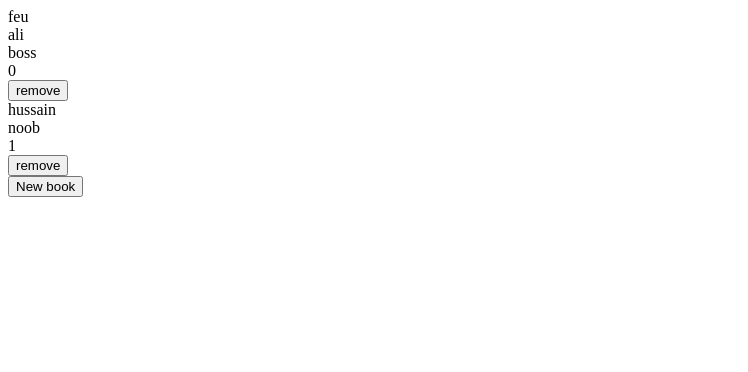
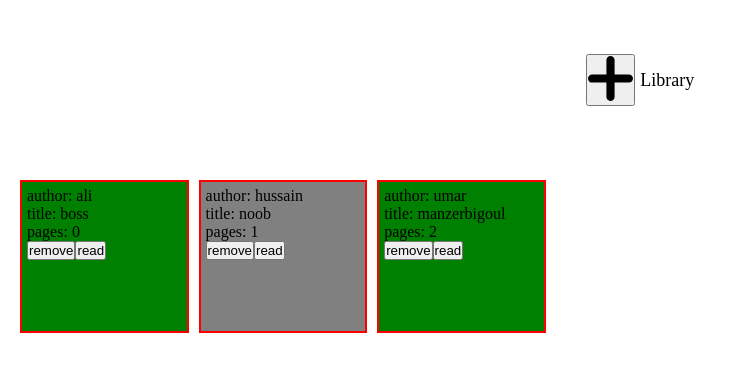
Before and after one commit to bewareofme/Library, a plain HTML site: page index.html in a window 1280 px wide. Shown: the whole page, without its empty margins (0-748 px from the left). Drawn offline with Linux system fonts and the light colour scheme.

Commit message:
Done with logic of adding and removing books

```diff
--- a/index.html
+++ b/index.html
@@ -9,7 +9,13 @@
     <title>Document</title>
 </head>
 <body>
-    <div class="display">feu</div>
-    <button class="newbook">New book</button>
+    <div class="container">
+        <div class="header">
+            <div class="header-button"><button class="add"><img src="plus-svgrepo-com.svg" alt="" style="background-repeat:no-repeat"></button></div>
+            <div class="text">Library</div>
+        </div>
+        <div class="main">
+        </div>
+    </div>
 </body>
 </html>
--- a/javascript.js
+++ b/javascript.js
@@ -1,6 +1,7 @@
 let myLibrary = [
-  {author:'ali',title:'boss', pages:'0',id:'0'},
-  {author:'hussain',title:'noob', pages:'1',id:'0'}
+  {author:'ali',title:'boss', pages:'0',id:'0',isread:1},
+  {author:'hussain',title:'noob', pages:'1',id:'0',isread:0},
+  {author:'umar',title:'manzerbigoul', pages:'2',id:'0',isread:1}
 ];
 const newbook=document.querySelector('.newbook');
 function Book(
@@ -16,23 +17,45 @@ function Book(
     this.isread=isread;
     this.id=id;
 }
+function aisread(book){
+  book.isread===0 ? book.isread=1:book.isread=0;
+}
 Book.prototype.Isread=function(){
-  this.isread===0 ? this.isread===1:this.isread===0;
+  this.isread===0 ? this.isread=1:this.isread=0;
 }
+
 
 function addBookToLibrary() {
   const newbook= new Book;
+  for(let i=0;i<4;i++){
+    if(i===0)newbook.author=prompt("Please enter author name", "none");
+    if(i===1)newbook.title=prompt("Please enter title name", "none");
+    if(i===2)newbook.pages=prompt("Please enter pages name", 0);
+    if(i===3)newbook.isread=prompt("Please enter  0 or 1 if read or not", 0);
+  }
   //take user input
   myLibrary.push(newbook);
 }
+const addbook=document.querySelector('.add');
+addbook.addEventListener('click', () =>{
+  addBookToLibrary();
+  displayBooks();}
+)
+
 function displayBook(book){
-  const display=document.querySelector('.display');
+  const main=document.querySelector('.main');
+  const display=document.createElement('div');
+  display.classList.add('card');
+  main.appendChild(display);
   const author=document.createElement('div');
-  author.textContent=book.author;
+  author.textContent=`author: ${book.author}`;
+  author.classList.add('author');
   const title=document.createElement('div');
-  title.textContent=book.title;
+  title.textContent=`title: ${book.title}`;
+  author.classList.add('title');
   const pages=document.createElement('div');
-  pages.textContent=book.pages;
+  pages.textContent=`pages: ${book.pages}`;
+  author.classList.add('pages');
   display.appendChild(author);
   display.appendChild(title);
   display.appendChild(pages);
@@ -42,10 +65,40 @@ function displayBook(book){
   remove.classList.add('remove');
   remove.textContent='remove';
   display.appendChild(remove);
+  remove.addEventListener('click',()=>{
+    let buttonid = remove.getAttribute("buttonid");
+    myLibrary.splice(buttonid,1)
+    displayBooks();
+    console.log(myLibrary)});
   //add read button
+  const read=document.createElement('button');
+  read.setAttribute("buttonid",`${book.id}`)
+  read.classList.add('read');
+  read.textContent='read';
+  display.appendChild(read);
+  read.addEventListener('click',()=>{
+    let buttonid = read.getAttribute("buttonid");
+    aisread(myLibrary[buttonid]);
+    if (book.isread){
+      display.classList.add('isread')
+    }
+    else{
+      display.classList.remove('isread')
+    }});
+    if (book.isread){
+      display.classList.add('isread')
+    }
+    else{
+      display.classList.remove('isread')
+    }
 
 }
 function displayBooks(){
+  const deletes=document.querySelectorAll('.card');
+  deletes.forEach((button) => {
+    button.remove();
+  })
+
   for(let i=0;i<myLibrary.length;i++){
     myLibrary[i].id=`${i}`;
     displayBook(myLibrary[i]);
@@ -53,10 +106,3 @@ function displayBooks(){
 }
 //newbook.addEventListener('click',form)//function form allows user input
 displayBooks();
-const removebuttons=document.querySelectorAll('.remove')
-removebuttons.forEach((button)=>
-button.addEventListener('click',()=>{
-let buttonid = button.getAttribute("buttonid");
-myLibrary.splice(buttonid,1)
-displayBooks();}
-))
--- a/style.css
+++ b/style.css
@@ -1,3 +1,35 @@
-/* .red{
-    background-color: red;
-} */
+*{
+    padding: 0;
+    margin:0;
+    box-sizing: border-box;
+}
+body{
+    height: 100vh;
+    width: 100vw;
+}
+.header{
+    display: flex;
+    height:20vh;
+    justify-content: center;
+    align-items: center;
+}
+.header .text{
+    margin-left:5px;
+    font-size: large;
+}
+.main{
+    display: grid;
+    grid-template-columns: repeat(auto-fill, minmax(150px, 1fr));
+    grid-template-rows: repeat(auto-fill, minmax(150px, 1fr));
+    margin:20px;
+    gap:10px;
+    height:80vh
+}
+.card{
+    padding:5px;
+    border:2px solid red;
+    background-color: grey;
+}
+.isread{
+    background-color: green;
+}
```
Also changed, not shown: plus-svgrepo-com.svg (added).
